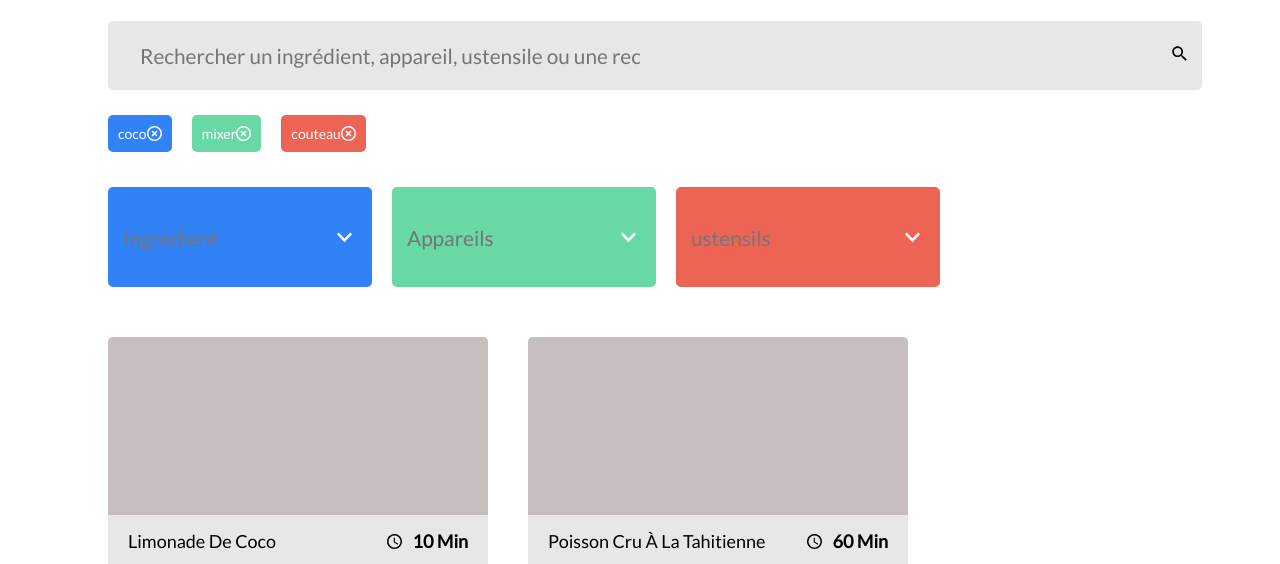
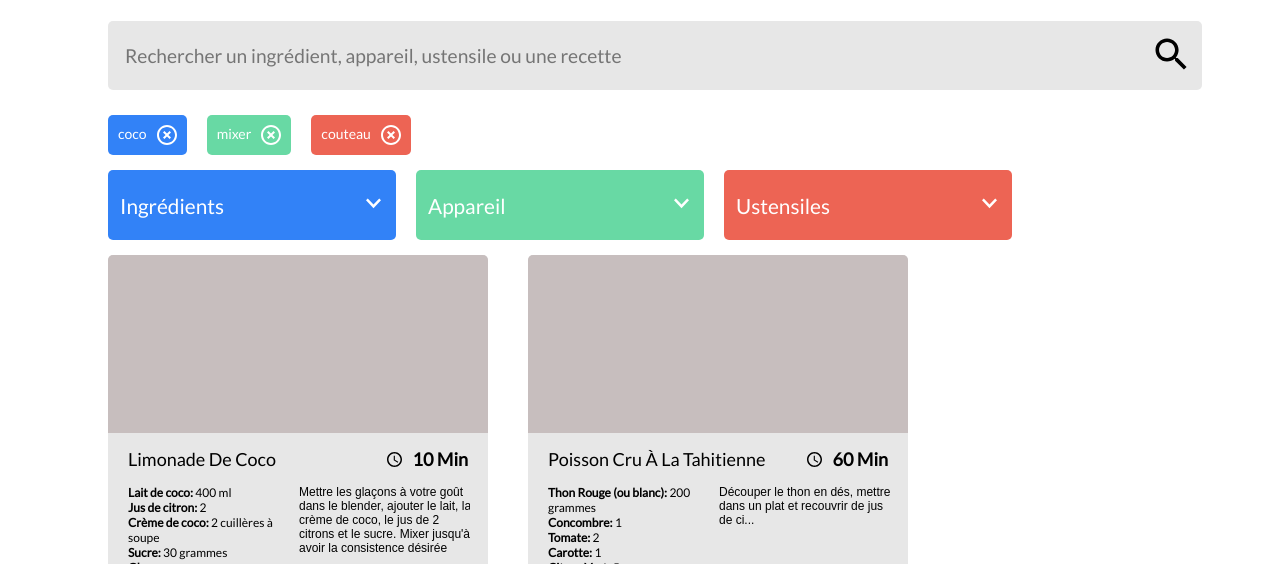
Before and after one commit to PhVidalOC/PhilippeVidal_5_21072021, a plain HTML site: page index.html in a window 1280 px wide. Shown: the part 224-788 px from the top of the page. Drawn offline with Linux system fonts and the light colour scheme.

Commit message:
maj recherche css

```diff
--- a/index.html
+++ b/index.html
@@ -29,15 +29,15 @@
             <input
               class="search-text"
               type="text"
-              name="search"
               id="search-element"
+              maxlength="50"
               placeholder="Rechercher un ingrédient, appareil, ustensile ou une recette"
             />
             <div>
               <img
                 src="images/icon/search.svg"
                 alt="icone de recherche"
-                class="icon"
+                class="icon-search"
               />
             </div>
           </div>
@@ -48,7 +48,7 @@
                 coco<img
                   src="images/icon/circlecroix.svg"
                   alt="icone cercle avec croix"
-                  class="icon tag__icon"
+                  class="tag__icon"
                 />
               </p>
             </div>
@@ -57,7 +57,7 @@
                 mixer<img
                   src="images/icon/circlecroix.svg"
                   alt="icone cercle avec croix"
-                  class="icon tag__icon"
+                  class="tag__icon"
                 />
               </p>
             </div>
@@ -66,7 +66,7 @@
                 couteau<img
                   src="images/icon/circlecroix.svg"
                   alt="icone cercle avec croix"
-                  class="icon tag__icon"
+                  class="tag__icon"
                 />
               </p>
             </div>
@@ -74,14 +74,18 @@
 
           <div id="filter-area">
             <div id="ingredients" class="filter filter-ingredients">
-              <!-- <div class="input-box"> -->
+              <div
+                id="click-ingr"
+                class="input-box ingr-box"
+                onclick="showingredientsfilter()"
+              >
                 <input
                   type="text"
-                placeholder="Ingredient"
+                  placeholder="Ingrédients"
                   id="title-ingredient"
                   class="btn-filter btn-ingredients"
-                onclick="showingredientsfilter()"
                 />
+                <div class="chevron-box">
                   <img
                     src="images/icon/chevron-down.svg"
                     alt="fleche vers le bas"
@@ -94,19 +98,26 @@
                     class="icon chevron"
                     id="ingr-chevron-up"
                   />
+                </div>
+              </div>
 
               <ul id="ingr-search-list" class="ingr-list text-search"></ul>
             </div>
 
             <div id="appliance" class="filter filter-appliance">
+              <div
+                id="click-applia"
+                class="input-box applia-box"
+                onclick="showappliancefilter()"
+              >
                 <input
                   type="text"
-                placeholder="Appareils"
+                  placeholder="Appareil"
                   id="title-Appareils"
                   class="btn-filter btn-appliance"
                   name="appliance"
-                onclick="showappliancefilter()"
                 />
+                <div class="chevron-box">
                 <img
                   src="images/icon/chevron-down.svg"
                   alt="fleche vers le bas"
@@ -119,6 +130,8 @@
                   class="icon chevron"
                   id="applia-chevron-up"
                 />
+                </div>
+              </div>
               <!-- <div id="applia-search-box" class ="search-box"> -->
               <ul id="applia-search-list" class="applia-list text-search"></ul>
               <!-- </div> -->
@@ -151,13 +164,15 @@
             </div> -->
 
             <div id="ustensils" class="filter filter-ustensils">
+              <div id="click-ust" class="input-box ust-box" onclick="showustensilfilter()">
                 <input
                   type="text"
-                placeholder="ustensils"
+                  placeholder="Ustensiles"
                   id="title-ustensils"
                   class="btn-filter btn-ustensils"
-                onclick="showustensilfilter()"
+
                 />
+                <div class="chevron-box">
                 <img
                   src="images/icon/chevron-down.svg"
                   alt="fleche vers le bas"
@@ -170,6 +185,8 @@
                   class="icon chevron"
                   id="ust-chevron-up"
                 />
+              </div>
+              </div>
               <ul id="ust-search-list" class="ust-list text-search"></ul>
             </div>
 
@@ -204,7 +221,7 @@
 
         <!--RECETTES-->
         <section id="recipes">
-          <div id="recipes-list">
+          <div id="recipes-list" class="recipes-list">
             <!-- <div id="1" class="recipe-block">
               <div class="recipe-block__img"></div>
               <div class="recipe">
--- a/scripts/dynamic.js
+++ b/scripts/dynamic.js
@@ -158,13 +158,12 @@ function searchUstensils() {
 }
 
 
-// document.getElementById("ingr-search-list").style.display = "none"
-// document.getElementById("ingr-chevron-up").style.display = "none"
-// document.getElementById("applia-chevron-up").style.display = "none"
-// document.getElementById("ust-chevron-up").style.display = "none"
-// document.getElementById("applia-search-list").style.display = "none"
-// document.getElementById("ust-search-list").style.display = "none"
-
+document.getElementById("ingr-search-list").style.display = "none"
+document.getElementById("ingr-chevron-up").style.display = "none"
+document.getElementById("applia-chevron-up").style.display = "none"
+document.getElementById("ust-chevron-up").style.display = "none"
+document.getElementById("applia-search-list").style.display = "none"
+document.getElementById("ust-search-list").style.display = "none"
 
 
 /**
@@ -172,18 +171,32 @@ function searchUstensils() {
  */
 function showingredientsfilter() {
   if (document.getElementById("ingr-search-list").style.display === "none"){
-    document.getElementById("ingr-search-list").style.display = "block"
+    document.getElementById("ingr-search-list").style.display = "grid"
     document.getElementById("ingr-chevron-up").style.display = "block"
+
+    document.getElementById("title-ingredient").type ="search"
+    document.getElementById("title-ingredient").placeholder ="Recherche un ingrédient"
+    document.getElementById("title-ingredient").size ="30"
+
+
     document.getElementById("ingr-chevron-down").style.display = "none"
-
     document.getElementById("applia-search-list").style.display = "none"
+    document.getElementById("applia-chevron-up").style.display = "none"
+    document.getElementById("applia-chevron-down").style.display = "block"
     document.getElementById("ust-search-list").style.display = "none"
+    document.getElementById("ust-chevron-up").style.display = "none"
+    document.getElementById("ust-chevron-down").style.display = "block"
   } else {
     document.getElementById("ingr-search-list").style.display = "none"
+
+    document.getElementById("title-ingredient").type ="text"
+    document.getElementById("title-ingredient").placeholder ="Ingrédients"
+    document.getElementById("title-ingredient").size ="20"
+
     document.getElementById("ingr-chevron-down").style.display = "block"
     document.getElementById("ingr-chevron-up").style.display = "none"
 
-    // document.getElementById("title-ingredient").style.display = "block"
+    document.getElementById("title-ingredient").style.display = "block"
   }
 }
 
@@ -196,11 +209,16 @@ function showappliancefilter() {
     document.getElementById("applia-search-list").style.display = "block"
     document.getElementById("applia-chevron-up").style.display = "block"
     document.getElementById("applia-chevron-down").style.display = "none"
+    document.getElementById("ingr-search-list").style.display = "none"
+    document.getElementById("ingr-chevron-up").style.display = "none"
+    document.getElementById("ingr-chevron-down").style.display = "block"
 
-    document.getElementById("ingr-search-list").style.display = "none"
+    document.getElementById("title-ingredient").type ="text"
+    document.getElementById("title-ingredient").placeholder ="Ingrédients"
+
     document.getElementById("ust-search-list").style.display = "none"
-
-
+    document.getElementById("ust-chevron-up").style.display = "none"
+    document.getElementById("ust-chevron-down").style.display = "block"
   } else {
     document.getElementById("applia-search-list").style.display = "none"
     document.getElementById("applia-chevron-down").style.display = "block"
@@ -217,7 +235,16 @@ function showustensilfilter() {
     document.getElementById("ust-chevron-up").style.display = "block"
     document.getElementById("ust-chevron-down").style.display = "none"
     document.getElementById("ingr-search-list").style.display = "none"
+    document.getElementById("ingr-chevron-up").style.display = "none"
+    document.getElementById("ingr-chevron-down").style.display = "block"
+
+    document.getElementById("title-ingredient").type ="text"
+    document.getElementById("title-ingredient").placeholder ="Ingrédients"
+
     document.getElementById("applia-search-list").style.display = "none"
+    document.getElementById("applia-chevron-up").style.display = "none"
+    document.getElementById("applia-chevron-down").style.display = "block"
+
   } else {
     document.getElementById("ust-search-list").style.display = "none"
     document.getElementById("ust-chevron-down").style.display = "block"
@@ -241,3 +268,22 @@ function showustensilfilter() {
 //           return unitLng
 //   }
 // }
+
+
+//RECHERCHE SUGGESTION
+// const ingredients = [tableau de valeur à écouter];
+// const searchinput = document.getElementById('serarchinput');
+
+// searchinput.addEventListener('keyup', function(){
+//   const input = searchinput.value;
+//   const result = pesrons.fiulter(item => item.name.toLowerCase().includes(input.toLowerCase()));
+//   let suggestion = '';
+//   if (input !=''){
+//     result.forEach(resultItem =>
+//       suggestion +='
+//       <div class="suggestion">${resultItem.name}</div>
+//       '
+//       )
+//   }
+//   document.getElementById('suggestion').innerHTML = suggestion;
+// })
--- a/styles/style.scss
+++ b/styles/style.scss
@@ -57,13 +57,22 @@ h2 {
 
 .search-text {
   width: 500px;
-  padding-right: 15px;
-  font-size: 18px;
+  // padding-right: 15px;
+  font-size: 1.2em;
   font-style: normal;
   font-family: "Lato", sans-serif;
   font-weight: 400;
+  color: #000000;
   border: 0;
-  background: none;
+  background-color: transparent;
+  outline: transparent;
+  border: transparent;
+  // background: none;
+}
+
+.icon-search {
+  width: 32px;
+  height: 32px;
 }
 
 #tag-area {
@@ -93,8 +102,8 @@ h2 {
 
 .tag {
   display: flex;
-  justify-content: flex-start;
-  align-items: center;
+  // justify-content: flex-start;
+  // align-items: center;
   margin: 0;
   // min-height: 30px;
   font-size: 14px;
@@ -103,92 +112,118 @@ h2 {
   font-weight: 400;
   color: #ffffff;
 
-  // &__icon {
-  //   width: 20px;
-  //   height: 20px;
-  // }
+  &__icon {
+    width: 20px;
+    height: 20px;
+    padding-left: 10px;
+  }
 }
 
 #filter-area {
   display: flex;
-  // flex-wrap: wrap;
+  width: 85%;
+  position: absolute;
+  align-items: flex-start;
+
+  // top: 75%;
+  z-index: 200;
+  flex-wrap: wrap;
   justify-content: flex-start;
   // align-content: flex-start;
 }
 
 .filter {
   border-radius: 5px;
-  margin-top: 20px;
+  padding-right: 10px;
+  // height: 70px;
+  // margin-top: 20px;
   margin-right: 20px;
-  display: flex;
-  flex-direction: column;
-  justify-content: flex-start;
+  // display: flex;
+  // flex-direction: column;
+  // justify-content: flex-start;
 
-  &__text {
-    font-weight: 700;
-    // justify-items: left;
-    font-family: "Lato", sans-serif;
-    border: 0;
-  }
+  // &__text {
+  //   font-weight: 700;
+  //   // justify-items: left;
+  //   font-family: "Lato", sans-serif;
+  //   border: 0;
+  // }
 }
 
 .filter-ingredients {
-  position: relative;
-  // border-radius: 5px;
   background-color: #3282f7;
-  display: flex;
-  flex-direction: column;
+  // display: flex;
+  // justify-content: flex-start;
+  // flex-wrap: wrap;
   cursor: pointer;
 }
 
-.btn-ingredients,
-.btn-appliance,
-.btn-ustensils {
-  min-width: 170;
+// .ingr-box{
+//   height: 70px;
+// }
+
+.input-box {
+  display: flex;
+  justify-content: space-between;
+  // align-content: center;
+  // flex-wrap: wrap;
+  // position: relative;
+  width: 100%;
   height: 70px;
-  padding: 15px;
+  padding-left: 10px;
+  cursor: pointer;
+  ::placeholder {
+    color: #fff;
+    opacity: 1;
+  }
+}
+.btn-filter {
+  margin: 0;
+  max-width: 20em;
+  // height: 100%;
   background-color: transparent;
-  outline: transparent;
-  border: transparent;
+  outline: unset;
+  border: unset;
   font-size: 1.3em;
   font-family: "Lato", sans-serif;
-  color: #fff;
   cursor: pointer;
 }
 
-.search-text {
-  margin-left: 15px;
-  font-size: 1.3em;
-  font-family: "Lato", sans-serif;
-  color: #fff;
+.chevron-box{
+  position: relative;
+  margin-right: 30px;
 }
-
 .chevron {
   position: absolute;
-  top: 45px;
-  right: 20px;
+  top: 40%;
 }
 
 .icon {
   width: 15px;
 }
 
-#ingr-chevron-up, #applia-chevron-up, #ust-chevron-up{
+#ingr-chevron-up,
+#applia-chevron-up,
+#ust-chevron-up {
   display: none;
 }
 
 .text-search {
   display: flex;
-  flex-flow: column wrap;
-  // width: 1000px;
-  // max-height: 900px;
-  // margin-top: 10px;
   padding-left: 0;
-  padding-top: 20px;
+  margin: 0;
+
+  // position: absolute;
+  // top: 75%;
+  // z-index: 200;
+  grid-template-columns: auto auto auto;
+  display: grid;
 }
 
-.ingr-list, .applia-list, .ust-list{
-  display: none;
+.ingr-list {
+  // max-width: 900px;
+  padding-left: 0;
+  background-color: #3282f7;
 }
 
 .text-search li {
@@ -197,19 +232,30 @@ h2 {
   font-family: "Lato", sans-serif;
   text-align: left;
   color: #fff;
-  padding-right: 15px;
-  padding-left: 15px;
-  height: 22px;
-  // max-width: 200px;
+  padding: 10px;
+  // height: 22px;
+  // max-width: 300px;
+  :hover {
+    background-color: yellow;
+  }
+}
+
+.applia-box{
+  height: 70px;
 }
 
 .filter-appliance {
-  position: relative;
   background-color: #68d9a4;
 }
 
+.ust-box{
+  height: 70px;
+}
+
+.ust-list {
+  max-width: 670px;
+}
 .filter-ustensils {
-  position: relative;
   background-color: #ed6454;
 }
 
@@ -221,6 +267,7 @@ h2 {
   flex-wrap: wrap;
   list-style-type: none;
   padding: 0;
+  margin-top: 50px;
 }
 
 .recipe-block {
```
Also changed, not shown: styles/style.css, 1 other file. Lines whose indentation alone changed are shown as unchanged.
